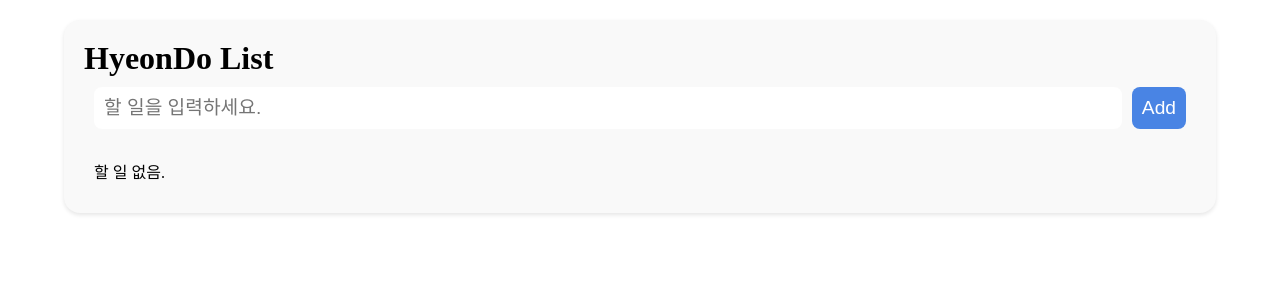
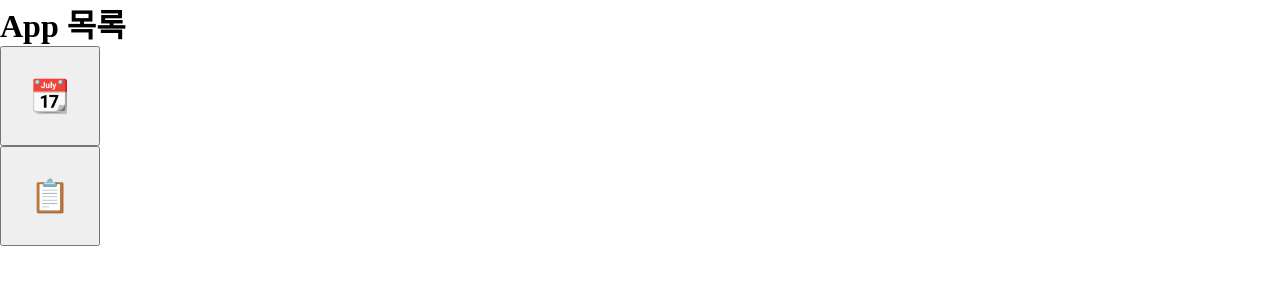
Before and after one commit to hJun-KR/Programming_Class, a React (Vite) app: page / in a window 1280 px wide. Shown: the top 300 px of the page. Built offline with nearby package versions, Linux system fonts and the light colour scheme.

Commit message:
feat: HomeApp추가

```diff
--- /dev/null
+++ b/src/HomeApp.jsx
@@ -0,0 +1,67 @@
+import React from 'react'
+import { useState } from 'react'
+import CounterApp from './CounterApp'
+import TodoListApp from './TodoListApp'
+
+function ButtonPageApp({ setPage }) {
+    return (
+        <>
+            <h1>App 목록</h1>
+            <ul>
+                <li>
+                    <button
+                        style={{
+                            width: '100px',
+                            height: '100px',
+                            fontSize: '2rem'
+                        }}
+                        onClick={() => setPage('counterapp')}
+                    >📆</button>
+                </li>
+                <li>
+                    <button
+                        style={{
+                            width: '100px',
+                            height: '100px',
+                            fontSize: '2rem'
+                        }}
+                        onClick={() => setPage('todolistapp')}
+                    >📋</button>
+                </li>
+            </ul>
+        </>
+    );
+}
+
+function BackPage() { }
+
+function HomeApp() {
+    const [page, setPage] = useState('home') // 'home', 'counterapp', 'todolistapp'
+    return (
+        <>
+            {/* // home일 떄 CounterApp, TodoListApp 링크 페이지 보여주자 */}
+            {page === 'home' && <ButtonPageApp setPage={setPage} />}
+            {/* // home이 아니면 home 버튼 보여주자 */}
+            {page !== 'home' && <button
+                style={{
+                    fontSize: '1.5rem',
+                    position: 'fixed',
+                    left: '10px',
+                    bottom: '10px',
+                    cursor: 'pointer',
+                    borderRadius: '8px 12px',
+                    backgroundColor: '#eee',
+                    border: 'none'
+                }}
+                onClick={() => setPage('home')}
+            >🏡홈이나 가자</button>}
+            {/* // counterapp일 때 CounterApp 보여주자 */}
+            {page === 'counterapp' && <CounterApp />}
+            {/* // todolistapp일 때 TodoListApp 보여주자 */}
+            {page === 'todolistapp' && <TodoListApp />}
+
+        </>
+    )
+}
+
+export default HomeApp
--- a/src/main.jsx
+++ b/src/main.jsx
@@ -3,10 +3,11 @@ import { createRoot } from 'react-dom/client'
 // import './index.css'
 import './reset.css'
 // import CounterApp from './CounterApp.jsx'
-import TodoListApp from './TodoListApp'
+// import TodoListApp from './TodoListApp'
+import HomeApp from './HomeApp'
 
 createRoot(document.getElementById('root')).render(
   <StrictMode>
-    <TodoListApp />
+    <HomeApp />
   </StrictMode>,
 )
```
